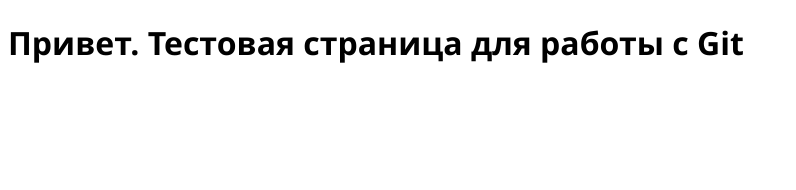
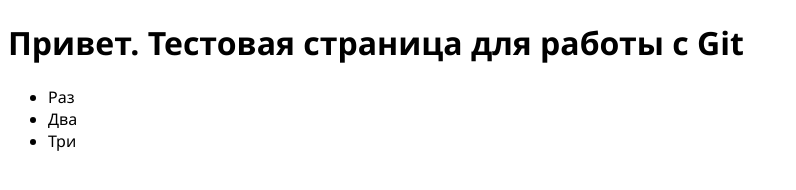
Before and after one commit to kote-test/test-7-git-flow, a plain HTML site: page index.html in a window 1280 px wide. Shown: the whole page, without its empty margins (0-796 px from the left). Drawn offline with Linux system fonts and the light colour scheme.

Commit message:
Коммит-2. Изменен файл index.html On branch feature/f-user1-html Your branch is up to date with 'origin/feature/f-user1-html'.
Changes to be committed:
	modified:   index.html

```diff
--- a/index.html
+++ b/index.html
@@ -9,5 +9,10 @@
 </head>
 <body>
   <h1>Привет. Тестовая страница для работы с Git</h1>
+  <ul>
+    <li>Раз</li>
+    <li>Два</li>
+    <li>Три</li>
+  </ul>
 </body>
 </html>
```
